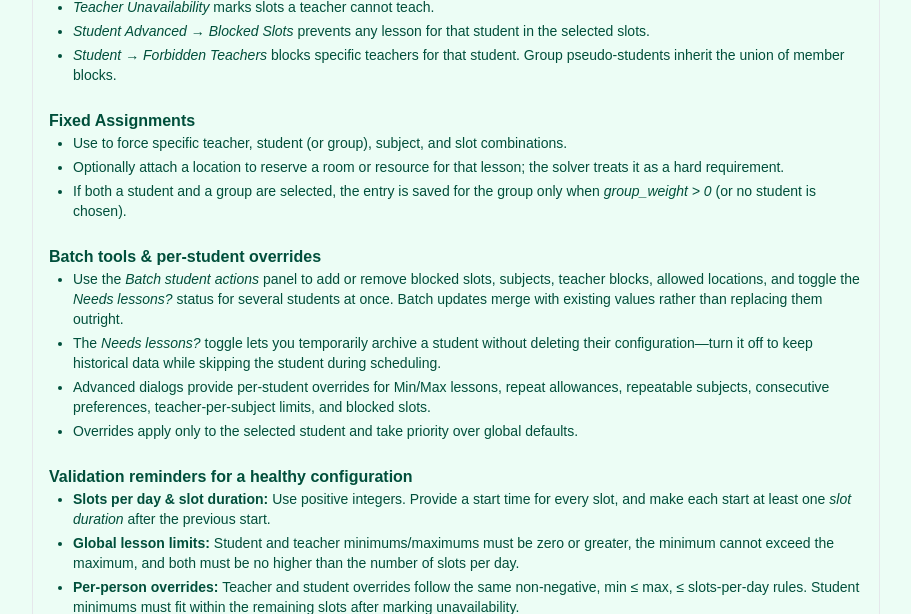
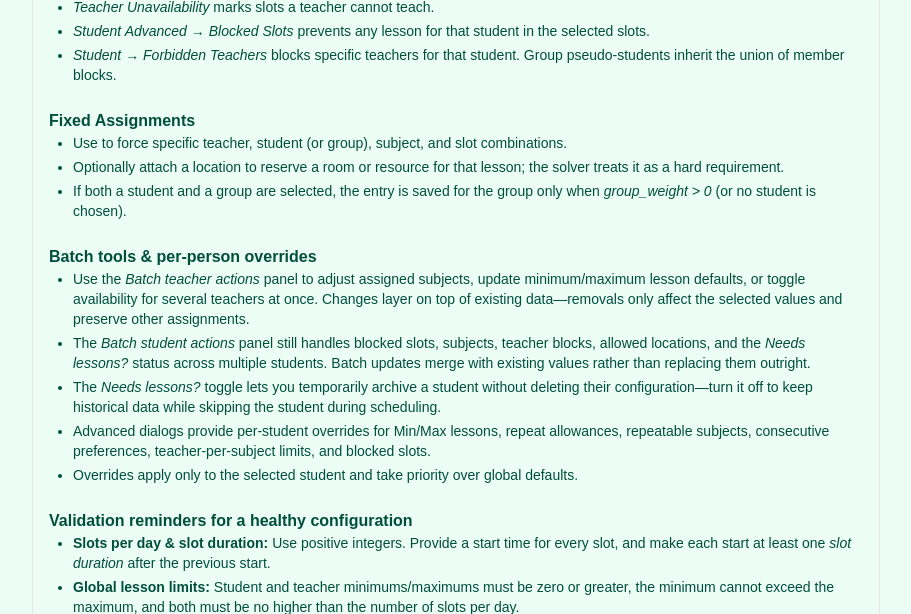
Before and after one commit to usacpcheung/timetabling-app, a Flask app: page /config in a window 1280 px wide, after a click on "Help & Guidance". Shown: the part 1376-1990 px from the top of the page, without its empty margins (184-1095 px from the left). Run offline with Flask 2, Linux system fonts and the light colour scheme; data comes from the database, SQL or seed files in the repository; data that the repository does not hold is empty; style sheets or scripts are compiled from the project's sources.

Commit message:
Document teacher batch actions

```diff
--- a/templates/config.html
+++ b/templates/config.html
@@ -172,9 +172,10 @@
                 <li>If both a student and a group are selected, the entry is saved for the group only when <em>group_weight &gt; 0</em> (or no student is chosen).</li>
             </ul>
 
-            <h3 class="text-base font-semibold text-emerald-900">Batch tools &amp; per-student overrides</h3>
+            <h3 class="text-base font-semibold text-emerald-900">Batch tools &amp; per-person overrides</h3>
             <ul class="list-disc ms-6 mb-6 space-y-1">
-                <li>Use the <em>Batch student actions</em> panel to add or remove blocked slots, subjects, teacher blocks, allowed locations, and toggle the <em>Needs lessons?</em> status for several students at once. Batch updates merge with existing values rather than replacing them outright.</li>
+                <li>Use the <em>Batch teacher actions</em> panel to adjust assigned subjects, update minimum/maximum lesson defaults, or toggle availability for several teachers at once. Changes layer on top of existing data—removals only affect the selected values and preserve other assignments.</li>
+                <li>The <em>Batch student actions</em> panel still handles blocked slots, subjects, teacher blocks, allowed locations, and the <em>Needs lessons?</em> status across multiple students. Batch updates merge with existing values rather than replacing them outright.</li>
                 <li>The <em>Needs lessons?</em> toggle lets you temporarily archive a student without deleting their configuration—turn it off to keep historical data while skipping the student during scheduling.</li>
                 <li>Advanced dialogs provide per-student overrides for Min/Max lessons, repeat allowances, repeatable subjects, consecutive preferences, teacher-per-subject limits, and blocked slots.</li>
                 <li>Overrides apply only to the selected student and take priority over global defaults.</li>
```
Also changed, not shown: README.md.
